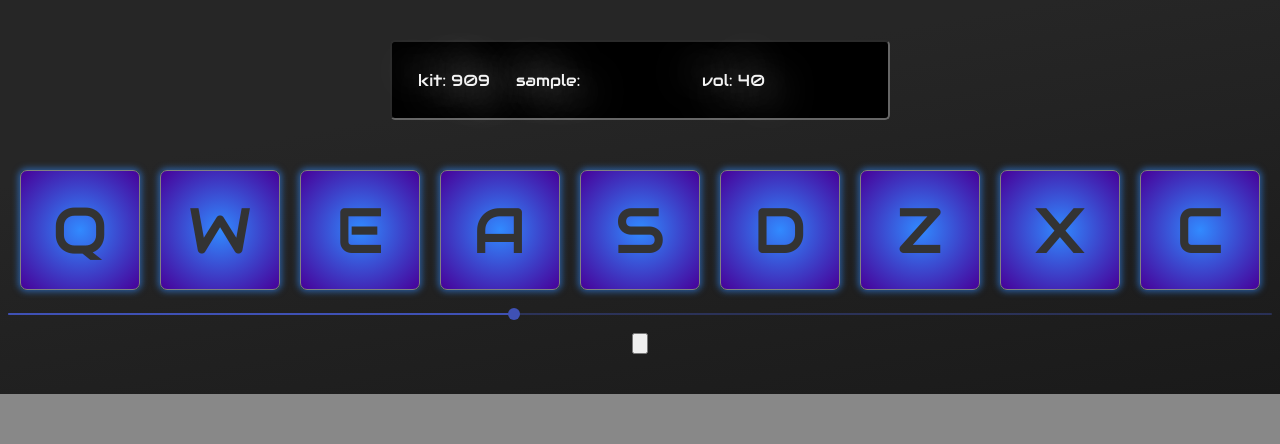
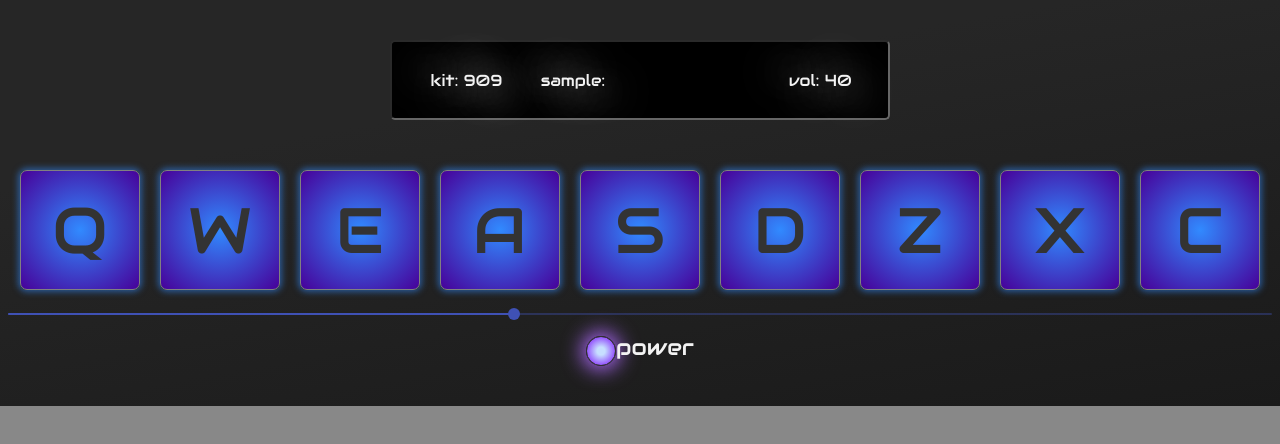
Before and after one commit to marcocosta1618/drum-machine, a React (Create React App) app: page / in a window 1280 px wide. Shown: the top 444 px of the page. Built offline with nearby package versions, Linux system fonts and the light colour scheme.

Commit message:
Add Power btn style and set <p> text on power off
Signed-off-by: marcocosta1618 <marcocosta1618@gmail.com>

```diff
--- a/src/components/Display.js
+++ b/src/components/Display.js
@@ -8,6 +8,9 @@ export default function Display(props) {
         </div>
     ) : (
         <div id="display">
+            <p></p>
+            <p style={{fontSize: "1.2em", textAlign: "center", flex: "0.4"}}>see you! : &#41;</p>
+            <p></p>
         </div>
     )
 }
--- a/src/components/PadBank.js
+++ b/src/components/PadBank.js
@@ -21,7 +21,10 @@ function PadBank(props) {
 
     return (
         <div id="padBank">
-            <Display soundLabel={soundLabel} volume={volume} power={props.power}/>
+            <Display soundLabel={soundLabel}
+                     volume={volume}
+                     power={props.power}
+            />
             {/* return a DrumPad component for each object in soundBank */}
             {soundBank.map((soundData) => {
                 return (
--- a/src/components/PowerButton.js
+++ b/src/components/PowerButton.js
@@ -3,8 +3,10 @@ export default function PowerButton(props) {
     return (
         <div className="powerSwitch-div">
             <input type="button"
+                   id="power"
                    onClick={props.powerSwitch} >
             </input>
+            <label htmlFor="power">power</label>
         </div>
     )
 }
--- a/src/containers/DrumMachine.js
+++ b/src/containers/DrumMachine.js
@@ -21,8 +21,9 @@ export default function DrumMachine() {
     }
 
     const [ power, setPower ] = useState(true);
-    const powerSwitch = function() {
+    const powerSwitch = function(e) {
         setPower(!power);
+        e.target.classList.toggle('off');
     }
 
     return (
--- a/src/style/App.css
+++ b/src/style/App.css
@@ -47,9 +47,9 @@
 }
 
 #display p {
-  -webkit-box-flex: 0.4;
-      -ms-flex: 0.4;
-          flex: 0.4;
+  -webkit-box-flex: 0.3;
+      -ms-flex: 0.3;
+          flex: 0.3;
   font-family: 'Audiowide', monospace;
   font-size: 1rem;
   color: #f3f3f3;
@@ -57,10 +57,40 @@
 }
 
 #display p + p {
-  -webkit-box-flex: 0.6;
-      -ms-flex: 0.6;
-          flex: 0.6;
+  -webkit-box-flex: 0.5;
+      -ms-flex: 0.5;
+          flex: 0.5;
   text-align: left;
+}
+
+#display p + p + p {
+  -webkit-box-flex: 0.2;
+      -ms-flex: 0.2;
+          flex: 0.2;
+}
+
+.powerSwitch-div input[type="button"] {
+  width: 30px;
+  height: 30px;
+  outline: none;
+  cursor: pointer;
+  border: 1px solid #333;
+  border-radius: 15px;
+  background: radial-gradient(#c7dfff 20%, #7805fb);
+  -webkit-box-shadow: 0 0 20px 4px #ac69f8;
+          box-shadow: 0 0 20px 4px #ac69f8;
+}
+
+.powerSwitch-div input[type="button"].off {
+  background: radial-gradient(at 35% 30%, #afd2ff, #160629 18%);
+  -webkit-box-shadow: none;
+          box-shadow: none;
+}
+
+.powerSwitch-div label {
+  font-size: 1.4em;
+  color: #f3f3f3;
+  cursor: pointer;
 }
 
 * {
@@ -76,6 +106,7 @@
 }
 
 #drum-machine {
+  font-family: 'Audiowide', sans-serif;
   padding: 40px 8px;
   background: linear-gradient(170deg, #262626 30%, #1a1a1a);
   background-color: #262626;
--- a/src/style/App.scss
+++ b/src/style/App.scss
@@ -1,5 +1,6 @@
-@import 'drum-pad';
+@import 'drumPad';
 @import 'display';
+@import 'powerButton';
 
 * {
   box-sizing: border-box;
@@ -13,6 +14,7 @@
 }
 
 #drum-machine {
+  font-family: 'Audiowide', sans-serif;
   padding: 40px 8px;
   background: linear-gradient(170deg, #262626 30%, #1a1a1a);
   background-color: #262626;
--- a/src/style/_display.scss
+++ b/src/style/_display.scss
@@ -16,14 +16,17 @@ $bor-dark: 2px solid #2a2a2a;
     background-color: #000;
     p {
         // display: block;
-        flex: 0.4;
+        flex: 0.3;
         font-family: 'Audiowide', monospace;
         font-size: 1rem;
         color: #f3f3f3;
         text-shadow: -10px -10px 40px #f3f3f3, 10px 10px 40px #f3f3f3;
         + p {
-            flex: 0.6;
+            flex: 0.5;
             text-align: left;
+            + p {
+                flex: 0.2;
+            }
         }
     }
 }
--- /dev/null
+++ b/src/style/_powerButton.scss
@@ -0,0 +1,21 @@
+.powerSwitch-div {
+    input[type="button"] {
+        width: 30px;
+        height: 30px;
+        outline: none;
+        cursor: pointer;
+        border: 1px solid #333;
+        border-radius: 15px;
+        background: radial-gradient(#c7dfff 20%, #7805fb);
+        box-shadow: 0 0 20px 4px #ac69f8;
+        &.off {
+            background: radial-gradient(at 35% 30%, #afd2ff, #160629 18%);
+            box-shadow: none;
+        }
+    }
+    label {
+        font-size: 1.4em;
+        color: #f3f3f3;
+        cursor: pointer;
+    }
+}
```
Also changed, not shown: src/style/_drumPad.scss (renamed from src/style/_drum-pad.scss), 2 other files (tests, documents, lock files or other folders).
